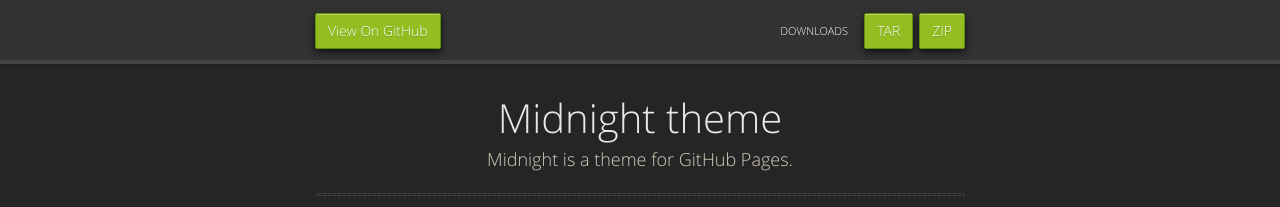
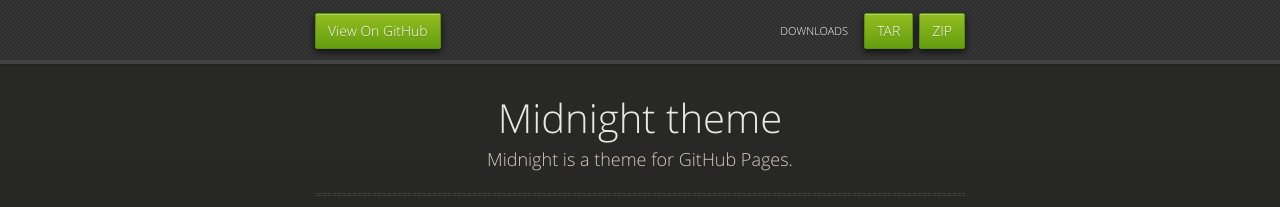
Before and after one commit to pages-themes/midnight, a Jekyll site: the page built from index.md, in a window 1280 px wide. Shown: the top 207 px of the page. Built offline with Jekyll 4.4.1, drawn with Linux system fonts in a browser that asks for light colours.

Commit message:
Fix linear-gradient
Fixing the "linear_gradient" functions to be "linear-gradient" so they function properly. https://developer.mozilla.org/en-US/docs/Web/CSS/linear-gradient

```diff
--- a/_sass/jekyll-theme-midnight.scss
+++ b/_sass/jekyll-theme-midnight.scss
@@ -10,7 +10,7 @@ body {
   font-weight: normal;
   background: #252525;
   background-attachment: fixed !important;
-  background: linear_gradient(#2a2a29, #1c1c1c);
+  background: linear-gradient(#2a2a29, #1c1c1c);
 }
 
 h1, h2, h3, h4, h5, h6 {
@@ -185,7 +185,7 @@ dt {
       a {
         color: white;
         border: 1px solid #5d910b;
-        background: linear_gradient(#93bd20, #659e10);
+        background: linear-gradient(#93bd20, #659e10);
         border-radius: 2px;
         box-shadow: inset 0px 1px 0px rgba(255,255,255,.3), 0px 3px 7px rgba(0,0,0,.7);
 
@@ -198,7 +198,7 @@ dt {
         text-align:center;
 
         &:hover {
-          background: linear_gradient(#749619, #527f0e);
+          background: linear-gradient(#749619, #527f0e);
           background-color: #659e10;
           border: 1px solid #527f0e;
           box-shadow: inset 0px 1px 1px rgba(0,0,0,.2), 0px 1px 0px rgba(0,0,0,.0);
```
